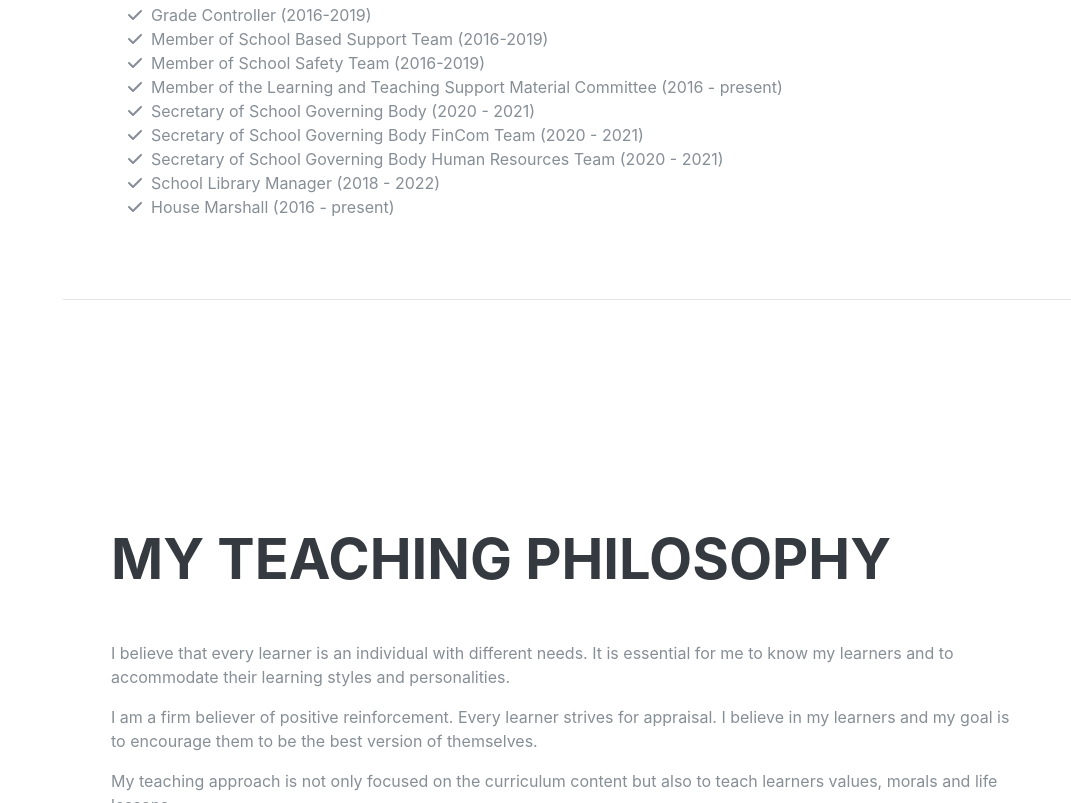
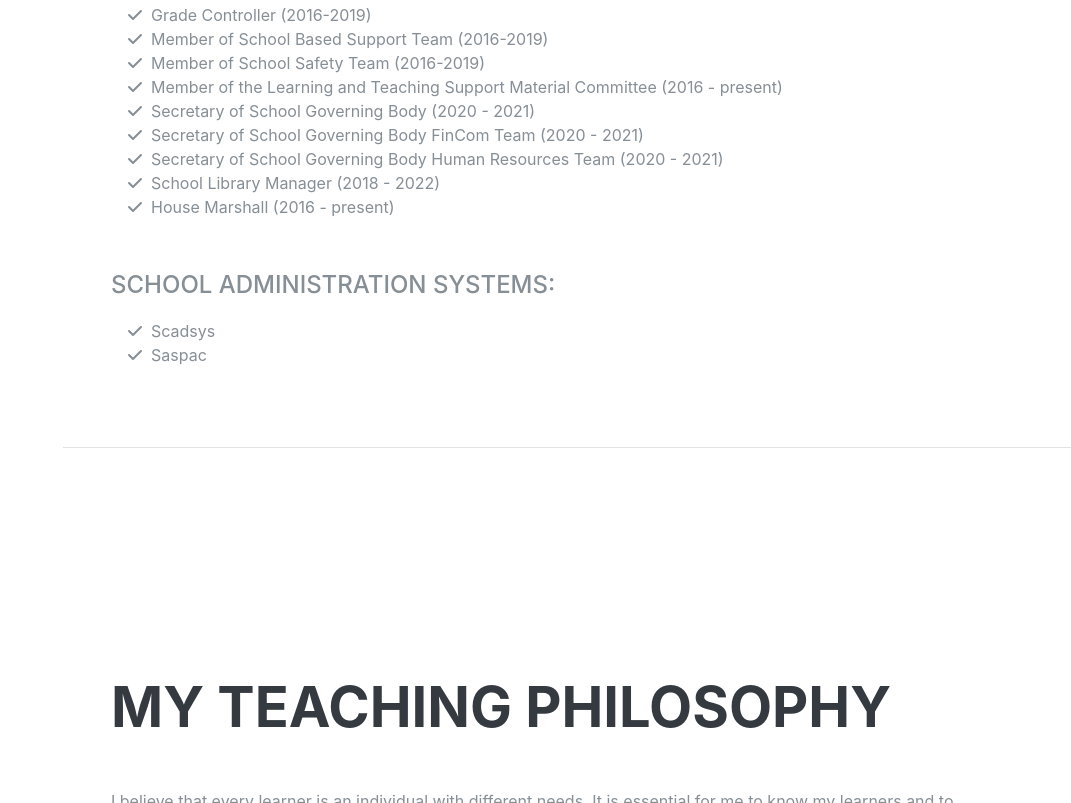
Before and after one commit to The-Michaus/website, a website built with Parcel: page index.html in a window 1280 px wide. Shown: the part 3918-4721 px from the top of the page, without its empty margins (209-1280 px from the left). Built offline with nearby package versions, Linux system fonts and the light colour scheme; a web font is replaced by a local one.

Commit message:
School systems

```diff
--- a/index.html
+++ b/index.html
@@ -279,7 +279,7 @@
           </li>
         </ul>
         <div class="subheading mb-3">LEADERSHIP</div>
-        <ul class="fa-ul mb-0">
+        <ul class="fa-ul mb-5">
           <li>
             <i class="fa-li fa fa-check"></i>
             Grade Controller (2016-2019)
@@ -315,6 +315,17 @@
           <li>
             <i class="fa-li fa fa-check"></i>
             House Marshall (2016 - present)
+          </li>
+        </ul>
+        <div class="subheading mb-3">SCHOOL ADMINISTRATION SYSTEMS:</div>
+        <ul class="fa-ul mb-0">
+          <li>
+            <i class="fa-li fa fa-check"></i>
+            Scadsys
+          </li>
+          <li>
+            <i class="fa-li fa fa-check"></i>
+            Saspac
           </li>
         </ul>
       </div>
```
